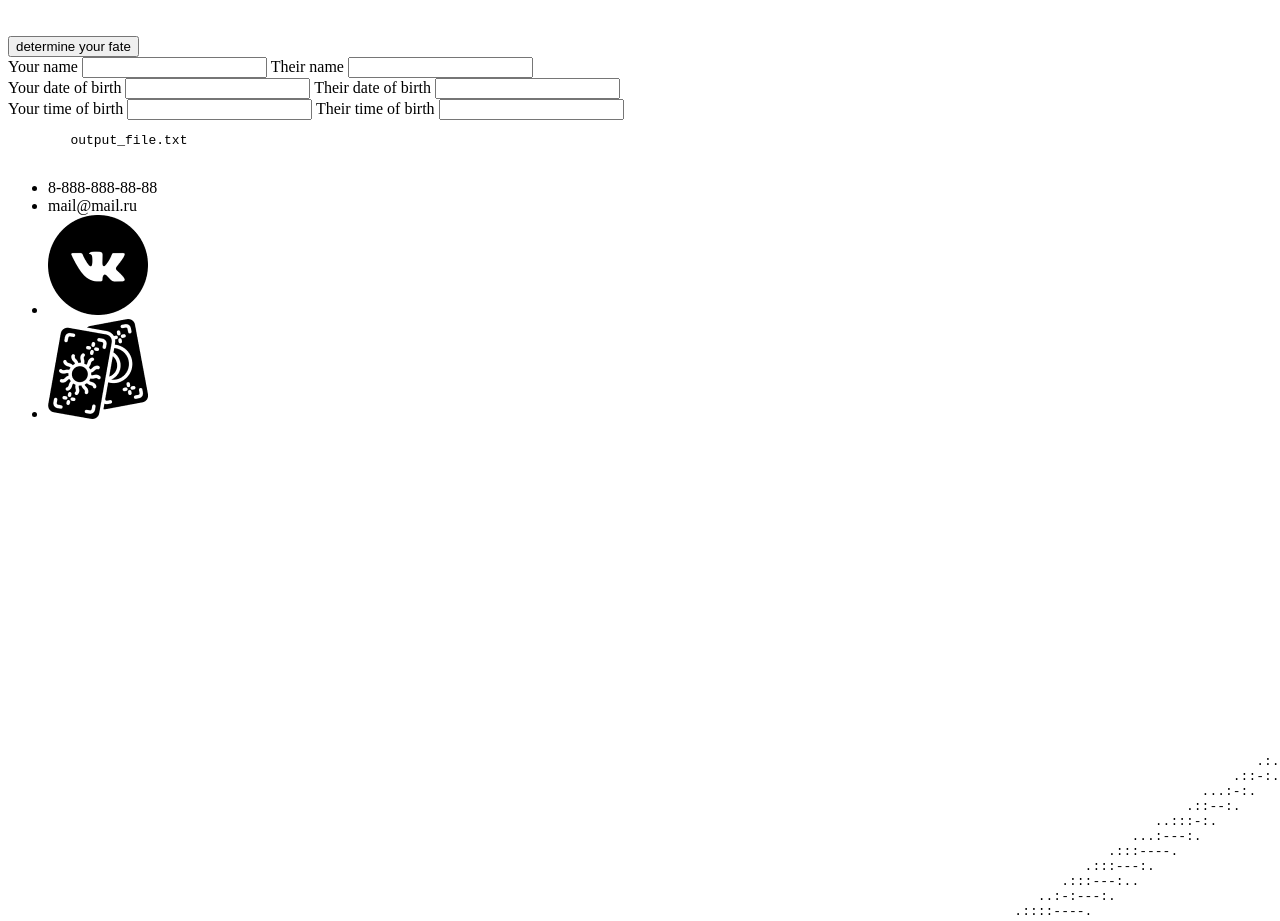
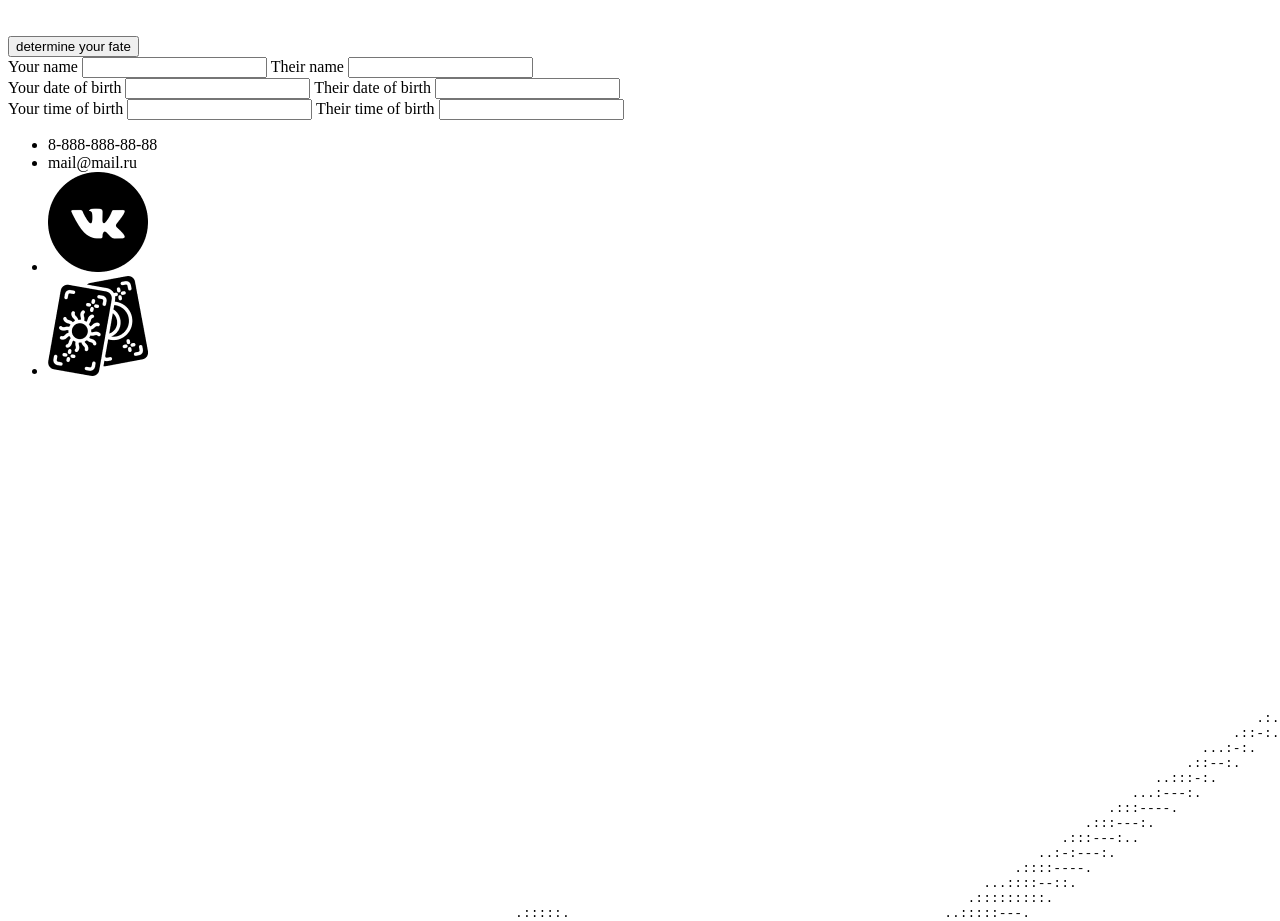
Before and after one commit to Polikiss/Polikiss.github.io, a website: page tarotLove/index.html in a window 1280 px wide. Shown: the part 1660-2581 px from the top of the page. Drawn offline with Linux system fonts and the light colour scheme.

Commit message:
chore: remove file name

```diff
--- a/tarotLove/index.html
+++ b/tarotLove/index.html
@@ -59,9 +59,6 @@
         </section>
 
     </section>
-    <pre>
-        output_file.txt
-    </pre>
 
 </main>
 
```
